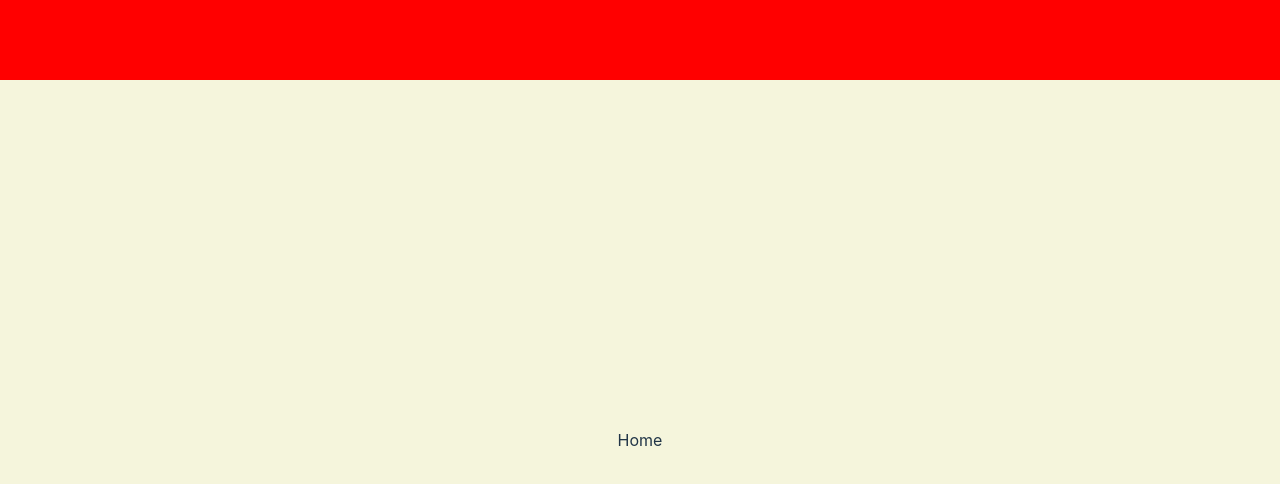
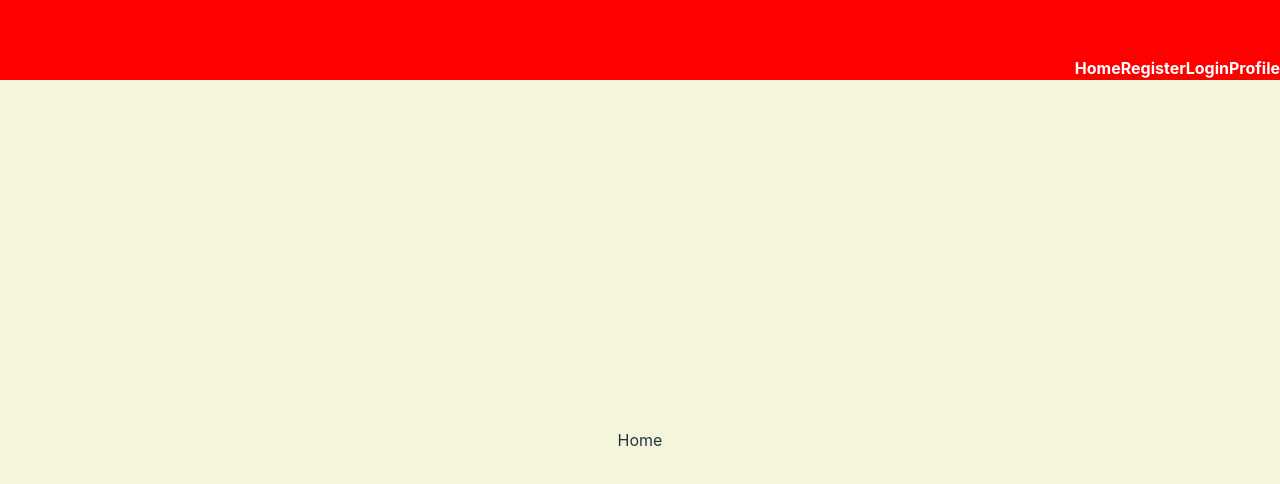
Before and after one commit to martaguillemolmos/frontedtattostudio, a React (Vite) app: page / in a window 1280 px wide. Shown: the top 484 px of the page. Built offline with nearby package versions, Linux system fonts and the light colour scheme.

Commit message:
feat: In the Header.jsx file, what we do is link the name that appears at the top, with the path so that we do not have to write the path in the browser bar to access that view.

```diff
--- a/src/common/Header/Header.jsx
+++ b/src/common/Header/Header.jsx
@@ -1,9 +1,26 @@
 import "./Header.css"
+import { LinkButton } from "./LinkButton/LinkButton";
 
 export const Header = () => {
+
     return (
         <div className='headerDesign'>
-
+            <LinkButton
+                path={"/"}
+                title={"Home"}
+            />
+              <LinkButton
+                path={"/register"}
+                title={"Register"}
+            />
+            <LinkButton
+                path={"/login"}
+                title={"Login"}
+            />
+            <LinkButton
+                path={"/profile"}
+                title={"Profile"}
+            />
         </div>
     )
 }
--- a/src/common/Header/LinkButton/LinkButton.jsx
+++ b/src/common/Header/LinkButton/LinkButton.jsx
@@ -1,9 +1,14 @@
 import "./LinkButton.css"
 
-export const LinkButton = () => {
+import { useNavigate } from "react-router-dom";
+
+export const LinkButton = ({path, title}) => {
+
+    const navigate = useNavigate ();
+
     return (
-        <div className='linkButtonDesign'>
-
+        <div className='linkButtonDesign' onClick={() => navigate(path)}>
+            {title}
         </div>
     )
 }
```
Also changed, not shown: .eslintrc.cjs.
